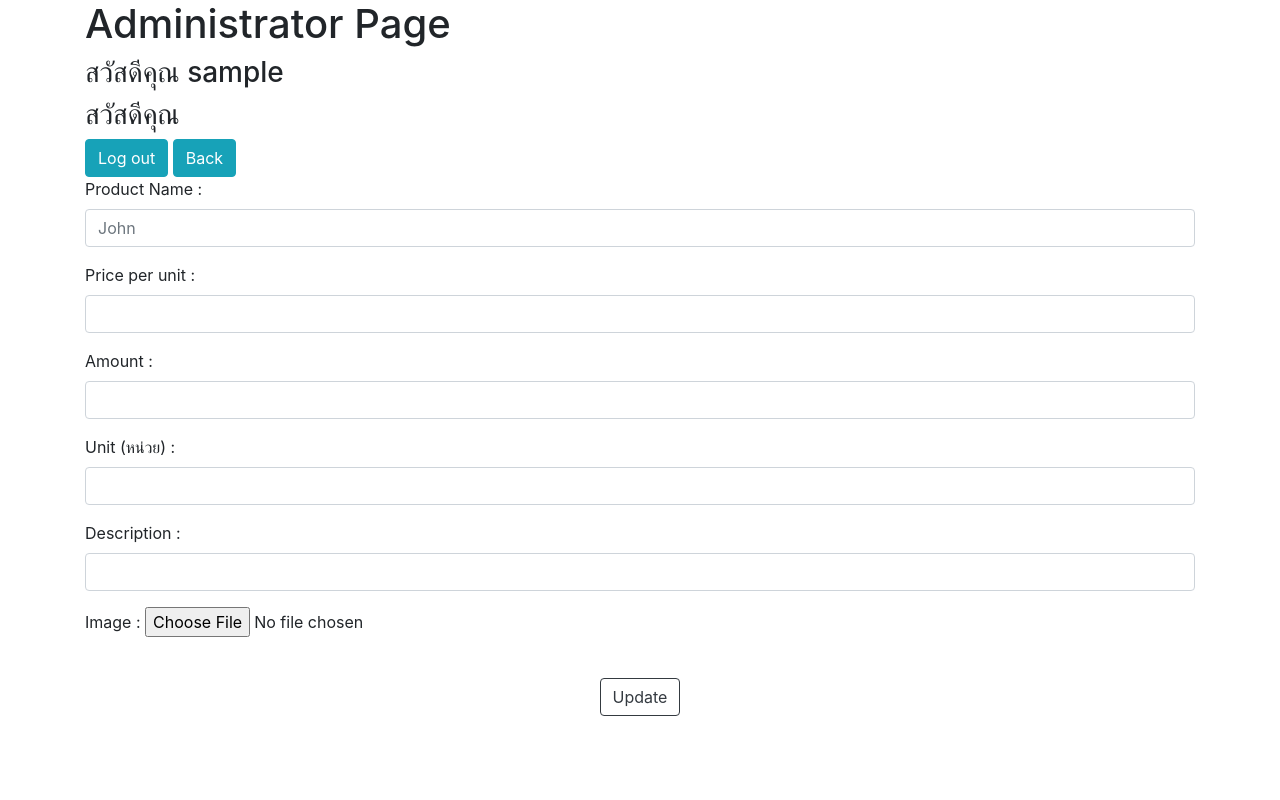
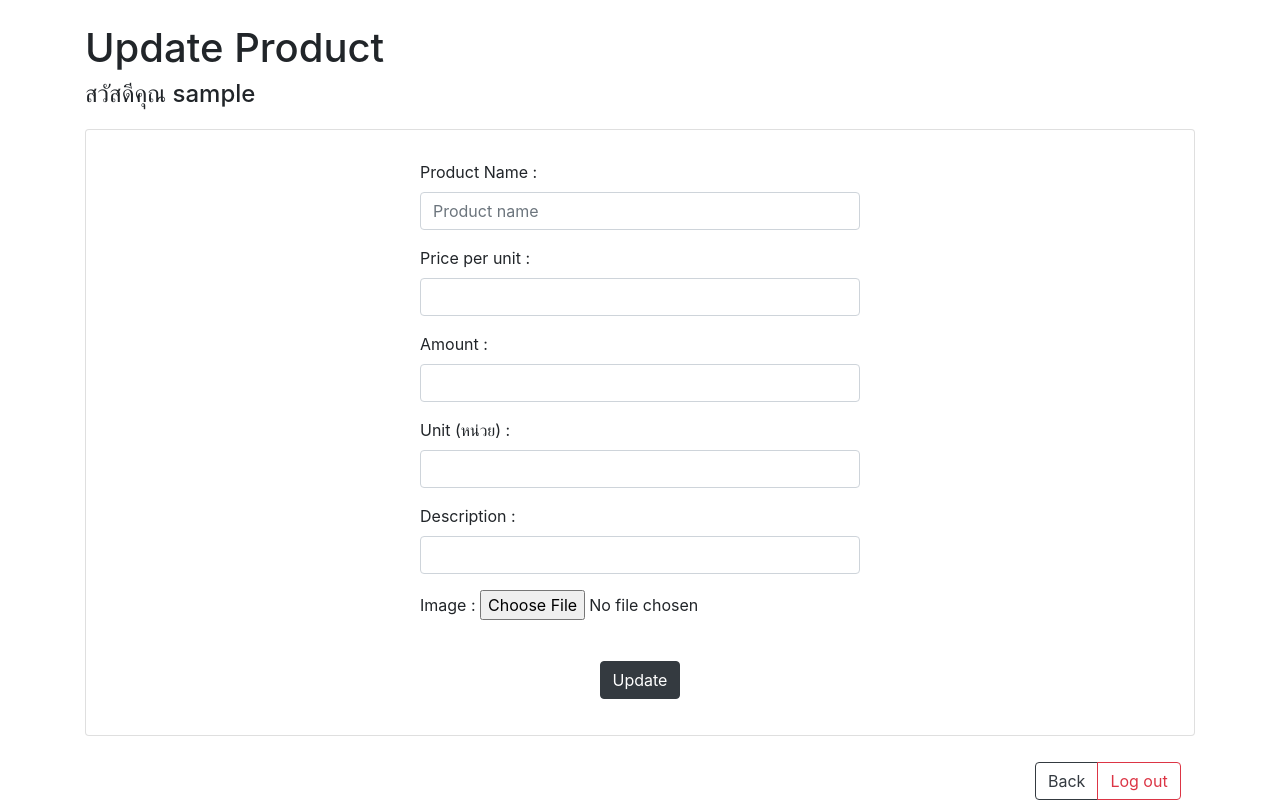
Before and after one commit to WerasutK/punyaphon_online_website, a PHP site: page /update_product_page.php in a window 1280 px wide. Run offline with PHP 8.4, Linux system fonts and the light colour scheme; the visitor is signed in with stand-in values (Sample User, id 1); data that the repository does not hold is empty; some libraries are stand-ins or nearby versions.

Commit message:
update product
-

```diff
--- a/app/staff.php
+++ b/app/staff.php
@@ -39,8 +39,8 @@
 <body>
 
     <div class="container mt-4">
-        <h1>Administrator Page</h1>
-        <h3>สวัสดีคุณ <?php echo $_SESSION['username']; ?></h3>
+        <h1>หน้าหลักผู้ดูแล</h1>
+        <h4>สวัสดีคุณ <?php echo $_SESSION['username']; ?></h4>
         <div class="btn-group" style="margin-top:10px;">
             <form action="create_product.php" method="POST">
                 <input type="submit" name="createProduct" value="Create New Product" class="btn btn-primary">
--- a/app/update_product_page.php
+++ b/app/update_product_page.php
@@ -13,6 +13,10 @@
 <head>
     <meta charset="UTF-8">
     <meta name="viewport" content="width=device-width, initial-scale=1.0">
+
+    <link rel="stylesheet" href="css/style_update.css">
+
+    <link href="https://fonts.googleapis.com/css?family=Prompt&display=swap" rel="stylesheet">
 
     <link rel="stylesheet" href="https://stackpath.bootstrapcdn.com/bootstrap/4.4.1/css/bootstrap.min.css"
         integrity="sha384-Vkoo8x4CGsO3+Hhxv8T/Q5PaXtkKtu6ug5TOeNV6gBiFeWPGFN9MuhOf23Q9Ifjh" crossorigin="anonymous">
@@ -34,12 +38,10 @@
 </head>
 <body>
 
-    <div class="container">
-        <h1>Administrator Page</h1>
-        <h3>สวัสดีคุณ <?php echo $_SESSION['username']; ?></h3>
-        <h3>สวัสดีคุณ <?php echo $_POST['updateProduct']; ?></h3>
-        <a href="logout.php" class="btn btn-info" role="button">Log out</a>
-        <a href="staff.php" class='btn btn-info' role="button">Back</a>
+    <div class="container mt-4">
+        <h1>Update Product</h1>
+        <h4>สวัสดีคุณ <?php echo $_SESSION['username']; ?></h4>
+
 
         <?php
             $username = $_SESSION['username'];
@@ -59,10 +61,12 @@
             $row = $result->fetch_assoc();
 
             // Show data you selected to update
-            echo '<form action="update_product.php" method="POST" enctype="multipart/form-data">';
+            echo '<form action="update_product.php" method="POST" enctype="multipart/form-data" style="margin-top: 20px; height:609px;">';
+            echo '<div class="card mb-4">';
+            echo '<article class="card-body mx-auto" style="margin-top: 10px;width: 480px;">';
             echo '<div class="form-group">
                     <label for="product_name">Product Name :</label>
-                    <input type="text" class="form-control" id="product_name" name="product_name" value="' . $row['product_name'] . '" minlength="2" placeholder="John"
+                    <input type="text" class="form-control" id="product_name" name="product_name" value="' . $row['product_name'] . '" minlength="2" placeholder="Product name"
                         pattern="[A-Za-z]{2,}|[ก-๙]{2,}"
                         title="Must be Thai / Eng language and contain at least 2 characters" required>
                 </div>';
@@ -90,10 +94,17 @@
                 </div>';
             echo '<div class="form-group">
 				    <center>
-                        <button type="submit" name="update_product" value="' . $row['product_id'] . '" style="margin-top: 20px"class="btn btn-outline-dark">Update</button>
+                        <button type="submit" name="update_product" value="' . $row['product_id'] . '" style="margin-top: 20px"class="btn btn-dark">Update</button>
                     </center>
                 </div>';
+            echo '</article>';
+            echo '</div>';
             echo '</form>';
+            echo '<div class="btn-group mt-4" style="margin-left: 950px;">
+                    <a href="staff.php" class="btn btn-outline-dark" role="button">Back</a>
+                    <a href="logout.php" class="btn btn-outline-danger" role="button">Log out</a>
+                </div>';
+            echo '<footer></footer>';
 
             // If pressed update button
             if (isset($_POST['update_product'])) {
@@ -105,7 +116,6 @@
             // Close Connection
             $conn->close();
     ?>
-
     </div>
 
 </body>
```
Also changed, not shown: app/css/style_staff.css (deleted, +0 -40 lines).
